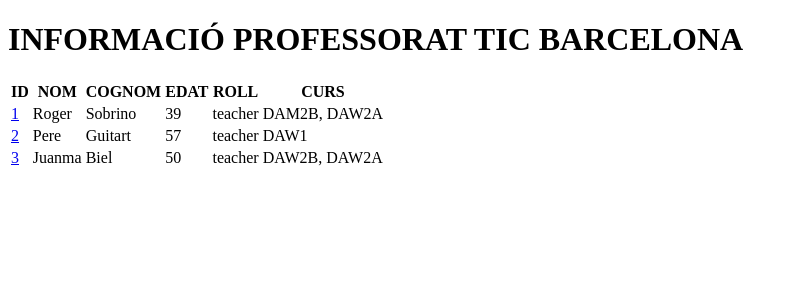
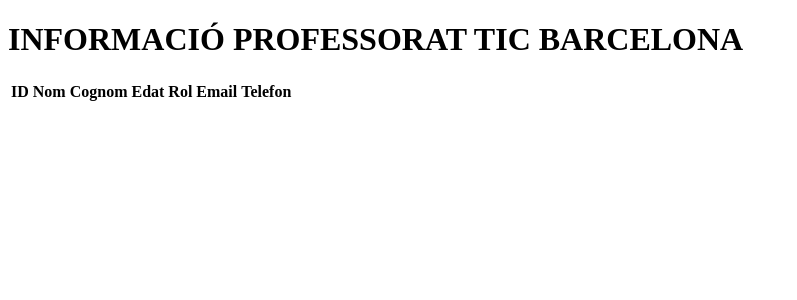
Before and after one commit to angelspsv/M7_UF4, a Django app: page /centre/teachers/ in a window 1280 px wide. Shown: the part 98-398 px from the top of the page, without its empty margins (0-797 px from the left). Run offline with Django 5.2, Linux system fonts and the light colour scheme; tables that the repository leaves empty hold one stand-in row (values such as "Sample post"); lists and menus that the app fills with data are empty.

Commit message:
canvis en template professorat per mostrar nomes les entrades amb rol professor

```diff
--- a/TIC_BCN_AIS/centre/templates/professorat.html
+++ b/TIC_BCN_AIS/centre/templates/professorat.html
@@ -3,42 +3,30 @@
 
 {% block content %}
 <h1>INFORMACI&Oacute; PROFESSORAT TIC BARCELONA</h1>
-<table>
+  <table>
     <thead>
-        <tr>
-            <th>ID</th>
-            <th>NOM</th>
-            <th>COGNOM</th>
-            <th>EDAT</th>
-            <th>ROLL</th>
-            <th>CURS</th>
-        </tr>
+      <tr>
+        <th>ID</th>
+        <th>Nom</th>
+        <th>Cognom</th>
+        <th>Edat</th>
+        <th>Rol</th>
+        <th>Email</th>
+        <th>Telefon</th>
+      </tr>
     </thead>
     <tbody>
+      {% for teacher in teachers %}
         <tr>
-            <td><a href="{% url 'teacher' 1 %}">1</a></td>
-            <td>Roger</td>
-            <td>Sobrino</td>
-            <td>39</td>
-            <td>teacher</td>
-            <td>DAM2B, DAW2A</td>
+          <td>{{ teacher.id }}</td>
+          <td>{{ teacher.nom }}</td>
+          <td>{{ teacher.cognom }}</td>
+          <td>{{ teacher.edat }}</td>
+          <td>{{ teacher.rol }}</td>
+          <td>{{ teacher.email }}</td>
+          <td>{{ teacher.telefon }}</td>
         </tr>
-        <tr>
-            <td><a href="{% url 'teacher' 2 %}">2</a></td>
-            <td>Pere</td>
-            <td>Guitart</td>
-            <td>57</td>
-            <td>teacher</td>
-            <td>DAW1</td>
-        </tr>
-        <tr>
-            <td><a href="{% url 'teacher' 3 %}">3</a></td>
-            <td>Juanma</td>
-            <td>Biel</td>
-            <td>50</td>
-            <td>teacher</td>
-            <td>DAW2B, DAW2A</td>
-        </tr>
+      {% endfor %}
     </tbody>
-</table>
+  </table>
 {% endblock %}
--- a/TIC_BCN_AIS/centre/views.py
+++ b/TIC_BCN_AIS/centre/views.py
@@ -26,8 +26,10 @@ def student(request, pk):
     return render(request, 'alumne.html', {'alumne': student})
 
 def teachers(request):
-    teachers = "Teacher.objects.all()"
-    return render(request, 'professorat.html', {'teachers': teachers})
+    teachers = Persona.objects.filter(rol='professor')
+    context = {'teachers': teachers}
+    return render(request, 'professorat.html', context)
+
 
 def teacher(request, pk):
     teachers = [
```
